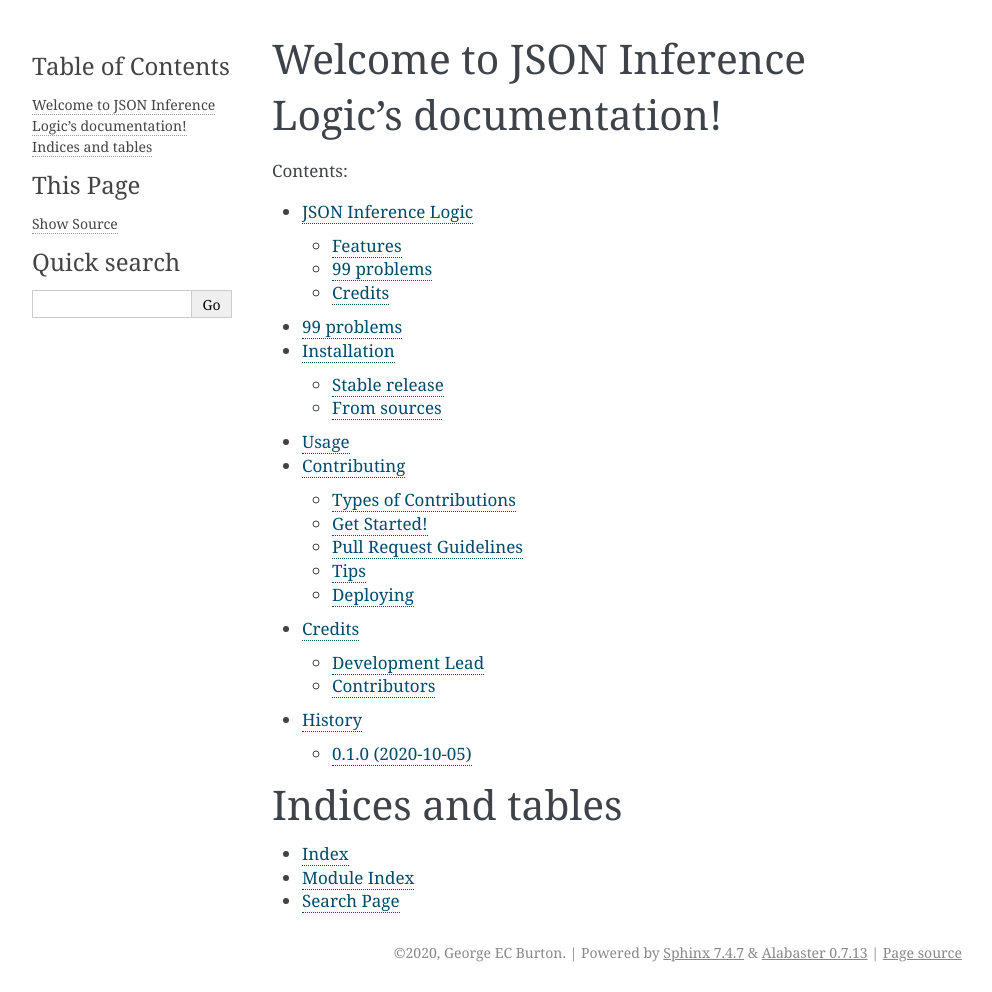
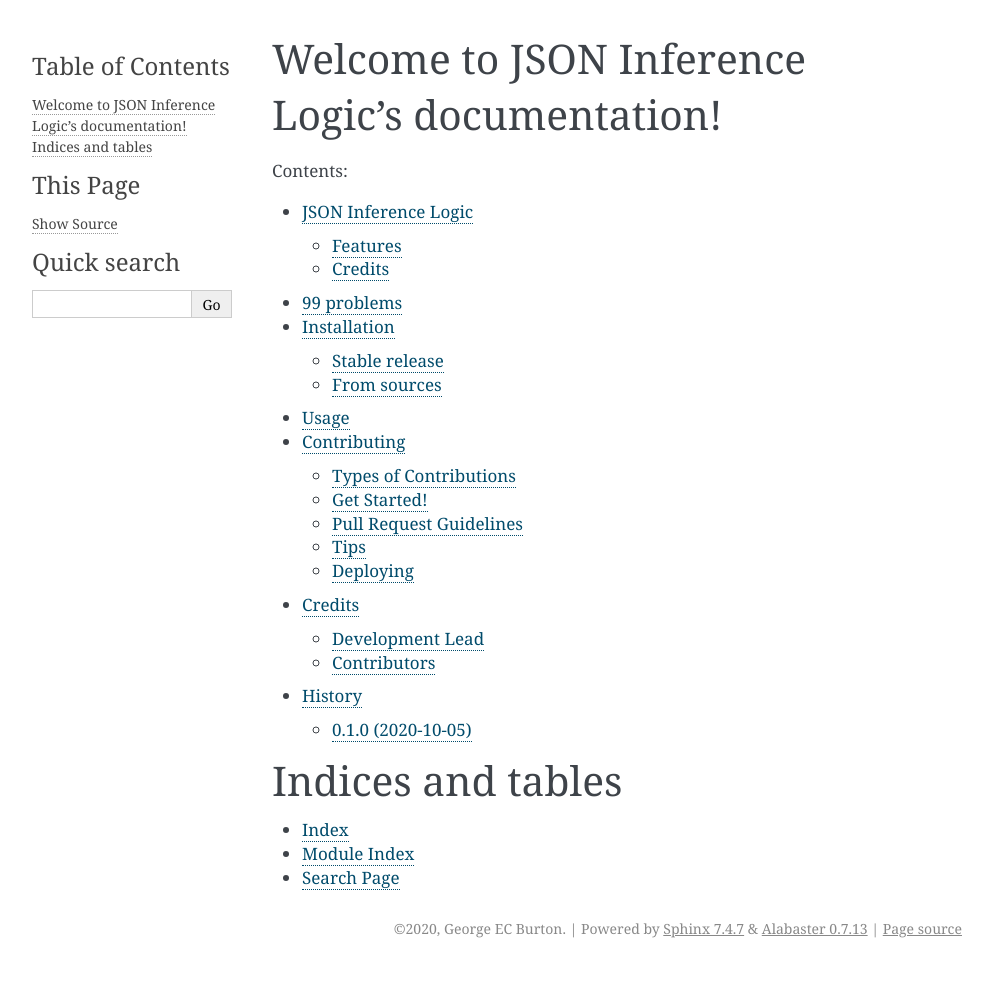
Before and after one commit to gecBurton/inference_logic, a Sphinx documentation site: the page built from docs/index.rst, in a window 1280 px wide. Shown: the whole page, without its empty margins (148-1140 px from the left). Built offline with Sphinx 7.4.7, drawn with Linux system fonts in a browser that asks for light colours; after the commit the page ends 968 px from its top, so only the background shows below that.

Commit message:
updated 99p docs

```diff
--- a/README.rst
+++ b/README.rst
@@ -55,13 +55,6 @@
 
 
 
-99 problems
------------
-
-`99 problems`_
-
-
-
 Credits
 -------
 
--- a/docs/ninety_nine.rst
+++ b/docs/ninety_nine.rst
@@ -2,8 +2,7 @@
 99 problems
 ===========
 
-
-`99 problems`_
+Solving the `99 problems`_ is the chosen metric of success for this project!
 
 .. automodule:: tests.ninety_nine_problems.test_list
    :members:
```
